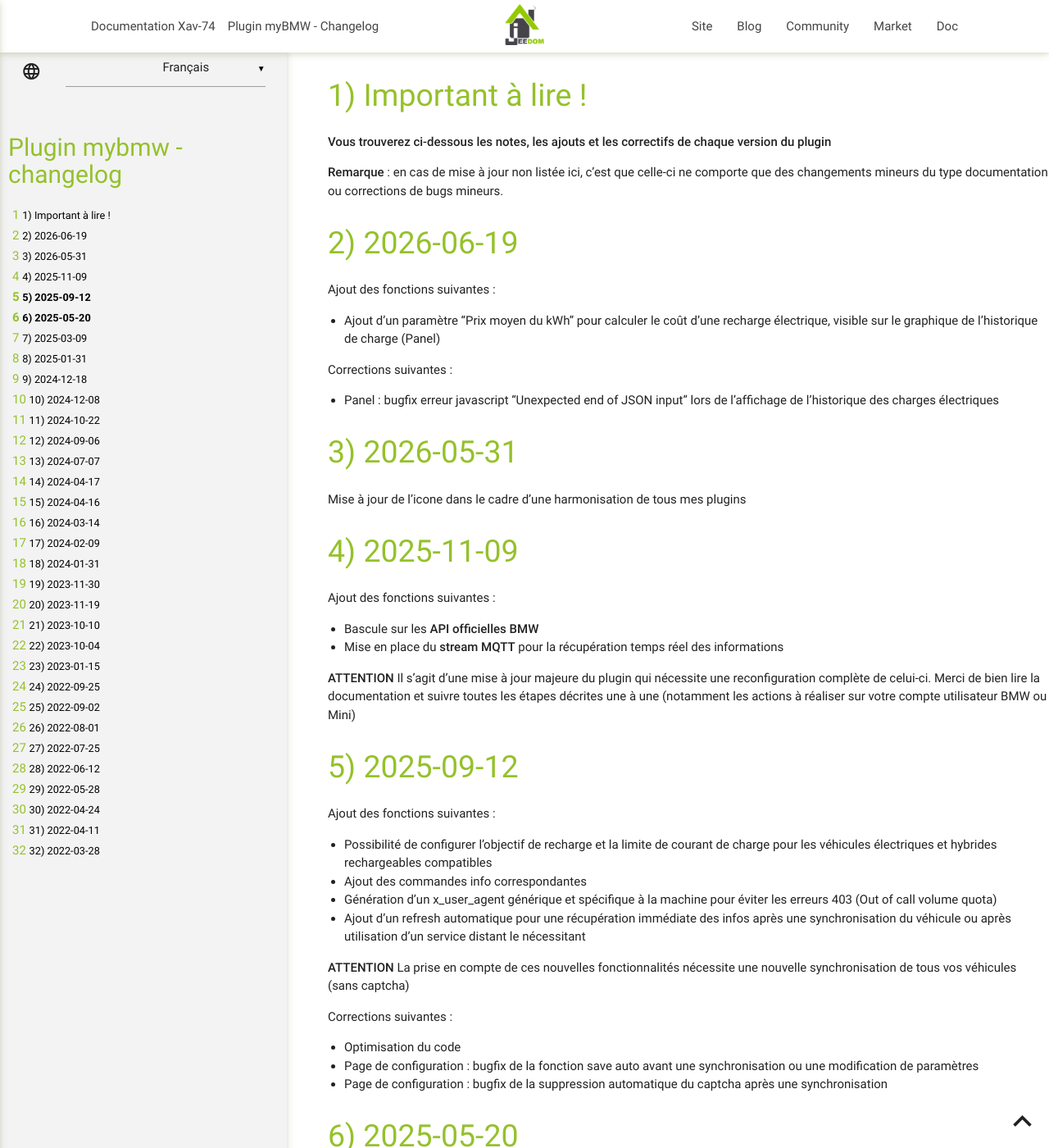
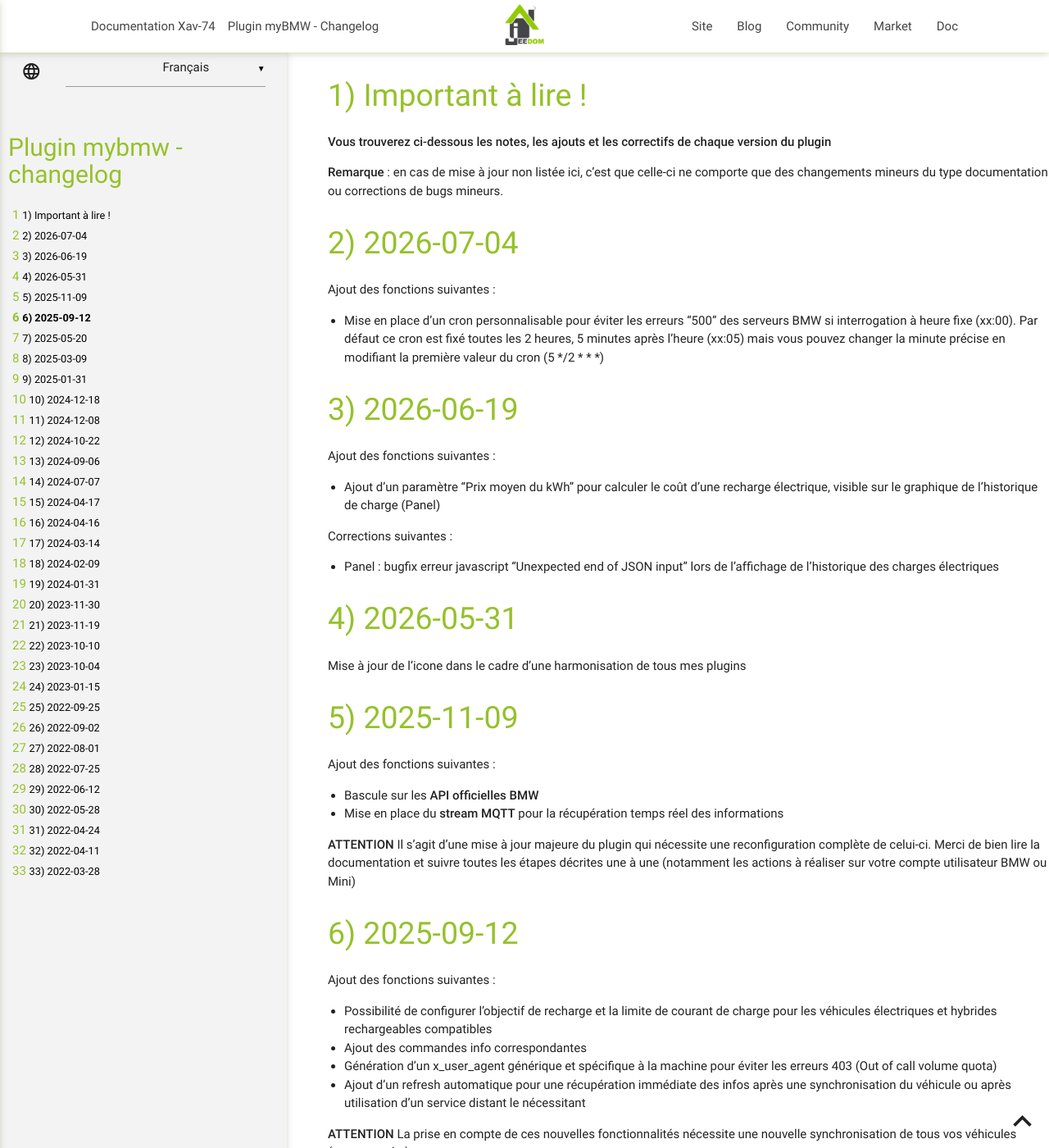
Before and after one commit to Xav-74/Documentation, a Jekyll site: the page built from myBMW/fr_FR/changelog.md, in a window 1280 px wide and 1400 px high. Shown: the whole window at 82% size. Built offline with Jekyll 4.4.1, drawn with Linux system fonts in a browser that asks for light colours; some of the changed text lies outside the part shown.

Commit message:
Update MyBMW docs

```diff
--- a/myBMW/fr_FR/changelog.md
+++ b/myBMW/fr_FR/changelog.md
@@ -10,6 +10,12 @@
 **Vous trouverez ci-dessous les notes, les ajouts et les correctifs de chaque version du plugin**
 
 **Remarque** : en cas de mise à jour non listée ici, c'est que celle-ci ne comporte que des changements mineurs du type documentation ou corrections de bugs mineurs.
+
+
+# 2026-07-04
+
+Ajout des fonctions suivantes :
+ - Mise en place d'un cron personnalisable pour éviter les erreurs "500" des serveurs BMW si interrogation à heure fixe (xx:00). Par défaut ce cron est fixé toutes les 2 heures, 5 minutes après l'heure (xx:05) mais vous pouvez changer la minute précise en modifiant la première valeur du cron (5 */2 * * *)
 
 
 # 2026-06-19
```
Also changed, not shown: myBMW/fr_FR/index.md (+1 -1 lines).
